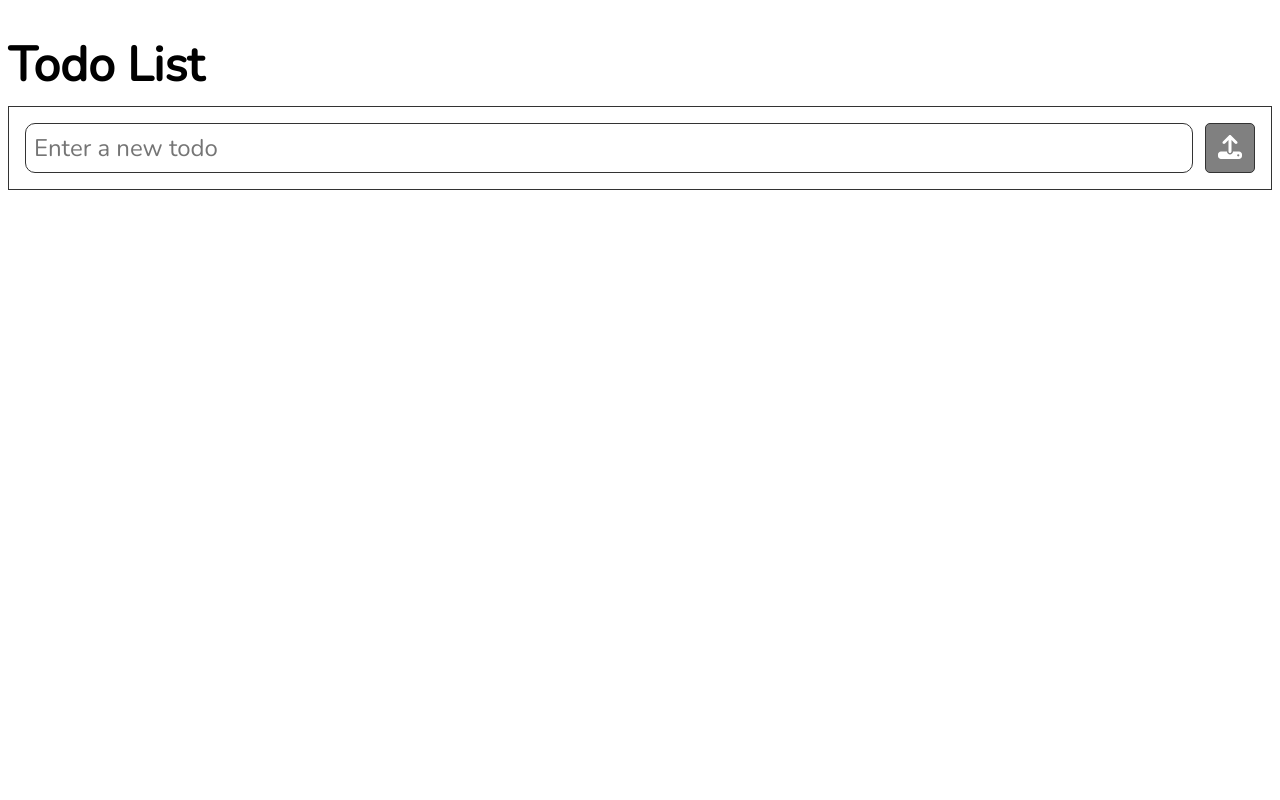
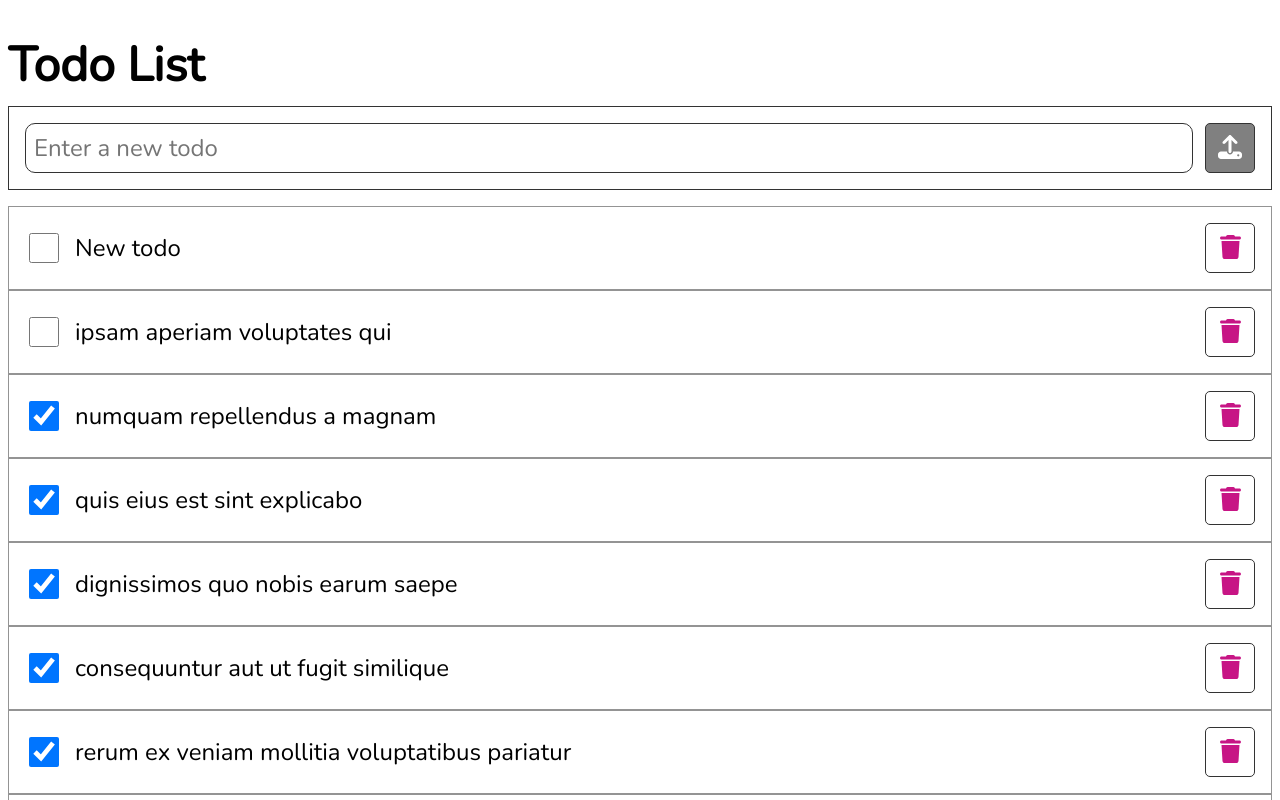
Before and after one commit to yilengyao/redux_toolkit-tutorial, a React (Create React App) app: page / in a window 1280 px wide. Shown: the top 800 px of the page. Built offline with nearby package versions, Linux system fonts and the light colour scheme; data requests are answered from the project's data file.

Commit message:
rtk query

```diff
--- a/data/db.json
+++ b/data/db.json
@@ -1166,7 +1166,7 @@
     },
     {
       "userId": 1,
-      "title": "Another new todo!",
+      "title": "New todo",
       "completed": false,
       "id": 201
     }
--- /dev/null
+++ b/src/features/api/apiSlice.js
@@ -0,0 +1,45 @@
+import { createApi, fetchBaseQuery } from "@reduxjs/toolkit/query/react";
+
+export const apiSlice = createApi({
+  reducerPath: "api",
+  baseQuery: fetchBaseQuery({ baseUrl: "http://localhost:3500" }),
+  tagTypes: ["Todos"],
+  endpoints: (builder) => ({
+    getTodos: builder.query({
+      query: () => "/todos",
+      transformResponse: (res) => res.sort((a, b) => b.id - a.id),
+      providesTags: ["Todos"],
+    }),
+    addTodo: builder.mutation({
+      query: (todo) => ({
+        url: "/todos",
+        method: "POST",
+        body: todo,
+      }),
+      invalidatesTags: ["Todos"],
+    }),
+    updateTodo: builder.mutation({
+      query: (todo) => ({
+        url: `/todos/${todo.id}`,
+        method: "PATCH",
+        body: todo,
+      }),
+      invalidatesTags: ["Todos"],
+    }),
+    deleteTodo: builder.mutation({
+      query: ({ id }) => ({
+        url: `/todos/${id}`,
+        method: "DELETE",
+        body: id,
+      }),
+      invalidatesTags: ["Todos"],
+    }),
+  }),
+});
+
+export const {
+  useGetTodosQuery,
+  useAddTodoMutation,
+  useUpdateTodoMutation,
+  useDeleteTodoMutation,
+} = apiSlice;
--- a/src/features/todos/TodoList.js
+++ b/src/features/todos/TodoList.js
@@ -1,13 +1,31 @@
+import {
+  useGetTodosQuery,
+  useUpdateTodoMutation,
+  useDeleteTodoMutation,
+  useAddTodoMutation,
+} from "../api/apiSlice";
 import { FontAwesomeIcon } from "@fortawesome/react-fontawesome";
-import { faTrashAlt, faUpload } from "@fortawesome/free-solid-svg-icons";
+import { faTrash, faUpload } from "@fortawesome/free-solid-svg-icons";
 import { useState } from "react";
 
 const TodoList = () => {
   const [newTodo, setNewTodo] = useState("");
 
+  const {
+    data: todos,
+    isLoading,
+    isSuccess,
+    isError,
+    error,
+  } = useGetTodosQuery();
+
+  const [updateTodo] = useUpdateTodoMutation();
+  const [deleteTodo] = useDeleteTodoMutation();
+  const [addTodo] = useAddTodoMutation();
+
   const handleSubmit = (e) => {
     e.preventDefault();
-    // addTodo
+    addTodo({ userId: 1, title: newTodo, completed: false });
     setNewTodo("");
   };
 
@@ -30,7 +48,33 @@
   );
 
   let content;
-  // Define conditional content
+  if (isLoading) {
+    content = <p>"Loading..."</p>;
+  } else if (isSuccess) {
+    content = todos.map((todo) => {
+      // JSON.stringify(todos)
+      return (
+        <article key={todo.id}>
+          <div className="todo">
+            <input
+              type="checkbox"
+              checked={todo.completed}
+              id={todo.id}
+              onChange={() =>
+                updateTodo({ ...todo, completed: !todo.completed })
+              }
+            />
+            <label htmlFor={todo.id}>{todo.title}</label>
+          </div>
+          <button className="trash" onClick={() => deleteTodo({ id: todo.id })}>
+            <FontAwesomeIcon icon={faTrash} />
+          </button>
+        </article>
+      );
+    });
+  } else if (isError) {
+    content = <p>{error}</p>;
+  }
 
   return (
     <div className="todoList">
--- a/src/index.js
+++ b/src/index.js
@@ -3,9 +3,14 @@
 import "./index.css";
 import App from "./App";
 
+import { ApiProvider } from "@reduxjs/toolkit/query/react";
+import { apiSlice } from "./features/api/apiSlice";
+
 const root = ReactDOM.createRoot(document.getElementById("root"));
 root.render(
   <React.StrictMode>
-    <App />
+    <ApiProvider api={apiSlice}>
+      <App />
+    </ApiProvider>
   </React.StrictMode>,
 );
```
